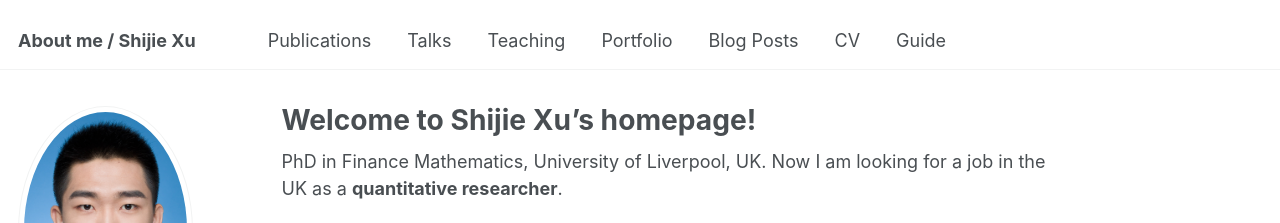
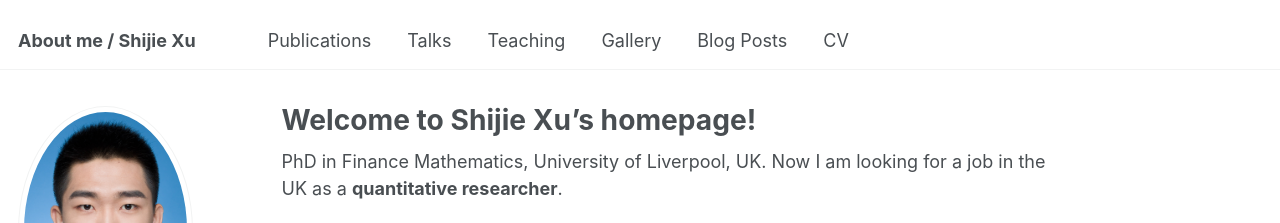
Before and after one commit to ShijieXu1993/uk.github.io, a Jekyll site: the page built from _pages/about.md, in a window 1280 px wide. Shown: the top 223 px of the page. Built offline with Jekyll 4.4.1, drawn with Linux system fonts in a browser that asks for light colours; some web fonts are replaced.

Commit message:
Update navigation.yml

```diff
--- a/_data/navigation.yml
+++ b/_data/navigation.yml
@@ -14,7 +14,7 @@ main:
   - title: "Teaching"
     url: /teaching/
 
-  - title: "Portfolio"
+  - title: "Gallery"
     url: /portfolio/
 
   - title: "Blog Posts"
@@ -22,6 +22,3 @@ main:
 
   - title: "CV"
     url: /cv/
-
-  - title: "Guide"
-    url: /markdown/
```
